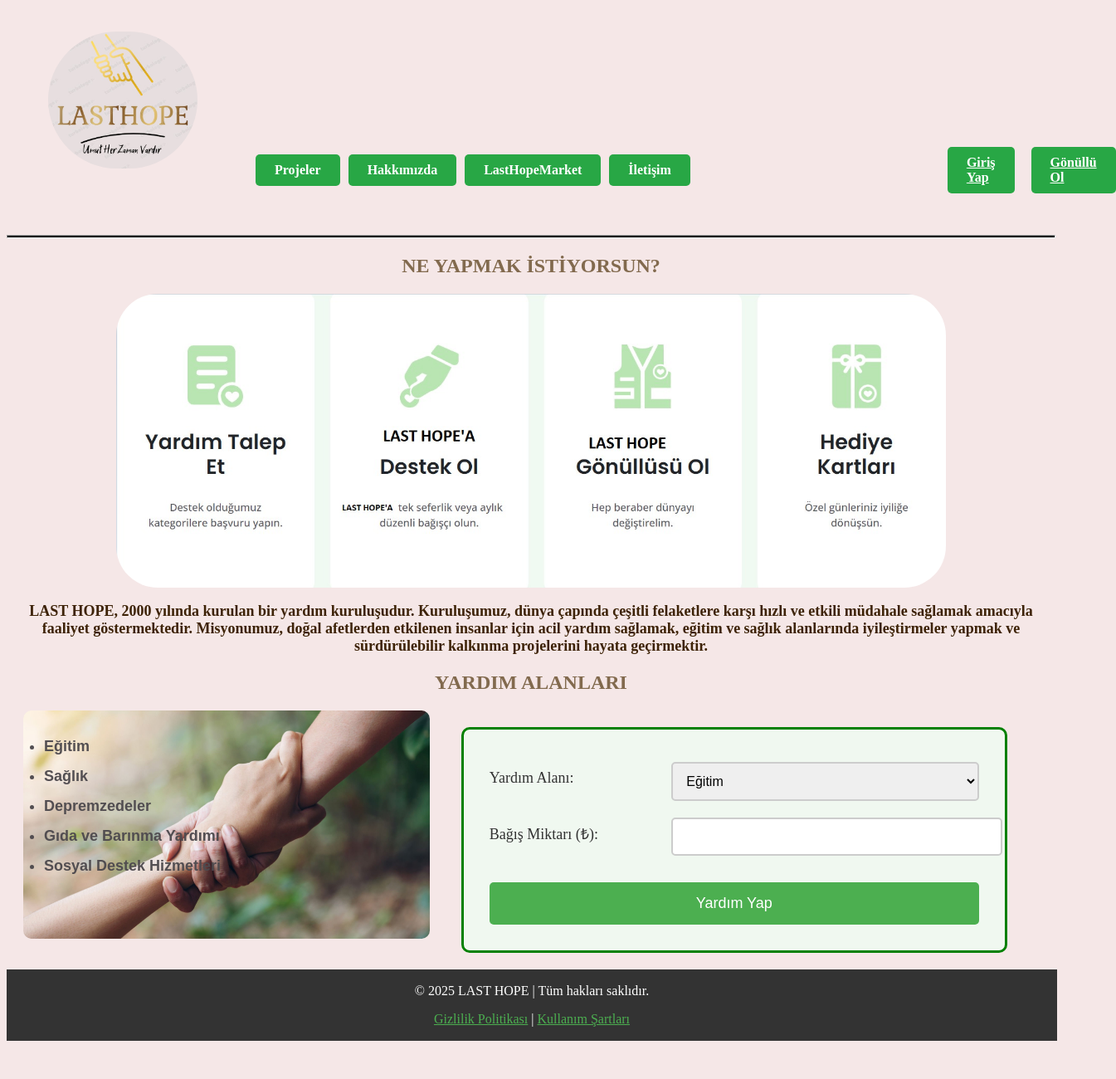
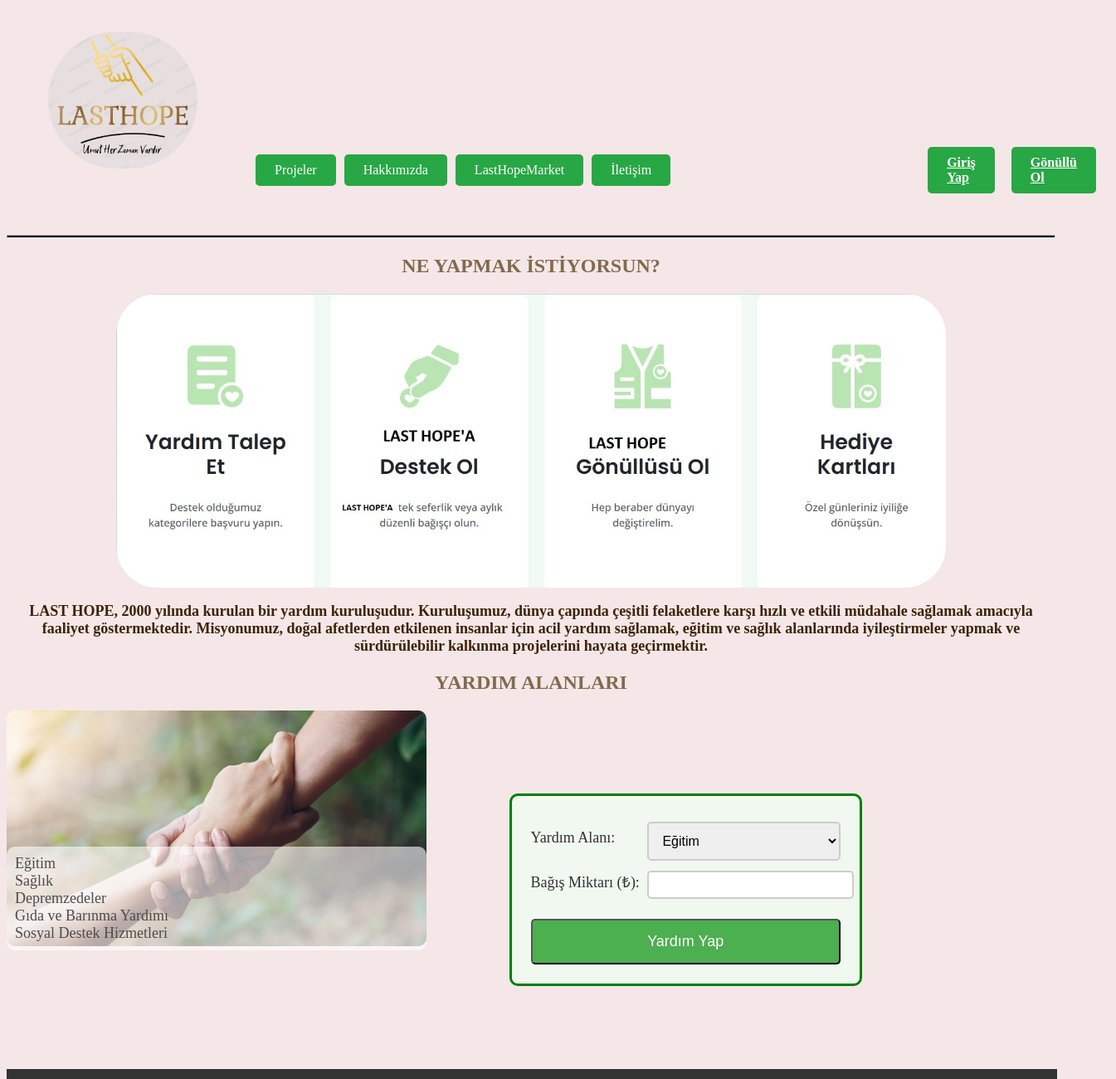
Before and after one commit to edasonumut3/first-html-project, a plain HTML site: page index.html in a window 1280 px wide. Shown: the top 1300 px of the page at 83% size, 1345 px wide, since content can reach past the window. Before the commit the page ends 1262 px from the top, so only its background shows below. Drawn offline with Linux system fonts and the light colour scheme.

Commit message:
Update index.html

```diff
--- a/index.html
+++ b/index.html
@@ -16,39 +16,43 @@
 
 
    <a href="#" style="margin-left: 300px;background-color: #28a745; color: white; padding: 10px 23px;
-   border-radius: 5px; font-weight: bold; text-decoration: none; ">
+   border-radius: 5px;  text-decoration: none; ">
    Projeler
    </a>
+
    <a href="#" style="background-color: #28a745; color: white; padding: 10px 23px;
-   border-radius: 5px; font-weight: bold; text-decoration: none;  ">
+   border-radius: 5px; text-decoration: none;  ">
    Hakkımızda
    </a>
+
    <a href="#" style="background-color: #28a745; color: white; padding: 10px 23px;
-border-radius: 5px; font-weight: bold; text-decoration: none; ">
+    border-radius: 5px; text-decoration: none; ">
     LastHopeMarket
    </a>
+
    <a href="#" style="background-color: #28a745; color: white; padding: 10px 23px;
-border-radius: 5px;  font-weight: bold;  text-decoration: none; ">
+   border-radius: 5px; text-decoration: none; ">
    İletişim
    </a>
 
 
    <!-- Yeşil "Giriş Yap" Butonu -->
    <a href="#" style="background-color: #28a745; color: white; padding: 10px 23px;
-                      border-radius: 5px; font-weight: bold;margin-left: 300px;">
-       Giriş Yap
+                      border-radius: 5px; margin-left: 300px;">
+       <b>Giriş Yap</b>
    </a>
+
    <a href="#" style="background-color: #28a745; color: white; padding: 10px 23px;
-                      border-radius: 5px; font-weight: bold; margin-left: 10px;">
-       Gönüllü Ol
+                      border-radius: 5px; margin-left: 10px;">
+     <b>Gönüllü Ol</b>
    </a>
 </div>
 
     <hr style="height: 2px; background-color: black; margin-top: 50px;">
+
     <h2 style="color: rgb(130, 106, 78); text-align: center; margin-top: 20px;">NE YAPMAK İSTİYORSUN?</h2>
 
-    <img src="LAST.jpg"
-     style="display: block; margin: auto; width: 1000px; height: auto; border-radius: 50px;">
+    <img src="LAST.jpg" style="display: block; margin: auto; width: 1000px;  border-radius: 50px;">
 
      <p style="text-align: center; font-size: 18px; color: rgb(61, 34, 6);">
         <strong>LAST HOPE, 2000 yılında kurulan bir yardım kuruluşudur. Kuruluşumuz, dünya çapında
@@ -57,18 +61,16 @@ border-radius: 5px;  font-weight: bold;  text-decoration: none; ">
         alanlarında iyileştirmeler yapmak ve sürdürülebilir kalkınma projelerini hayata geçirmektir.</strong>
     </p>
 
+
+
     <!-- Yardım alanları listesi ve tablosu -->
     <h2 style="text-align: center; color: rgb(130, 106, 78);">YARDIM ALANLARI</h3>
 
-    <div style="display: flex; justify-content: space-between; padding: 0 20px;">
+    <div style="display: flex; padding: 20 20px;">
         <!-- Yardım Alanları Listesi -->
-        <div style="position: relative; width: 40%;">
+        <div style="display: flex; flex-direction: column; width: 40%;">
             <img src="help.jpg" alt="Yardım Görseli" style="width: 100%; border-radius: 10px;">
-            <ul style="position: absolute; top: 15px; left: 5px;
-            font-size: 18px; color: #4e4a4ef8; font-family: Arial; font-weight: bold;
-            margin: 0; padding-left: 20px; list-style: disc;
-            line-height: 2; padding-top: 10px;">
-
+            <ul style="font-size: 18px; color: #4e4a4e; margin-top: -120px; list-style: none; padding: 10px; background: rgba(255, 255, 255, 0.6); border-radius: 10px;">
                 <li>Eğitim</li>
                 <li>Sağlık</li>
                 <li>Depremzedeler</li>
@@ -76,9 +78,12 @@ border-radius: 5px;  font-weight: bold;  text-decoration: none; ">
                 <li>Sosyal Destek Hizmetleri</li>
             </ul>
         </div>
+
+
+
     <!-- Yardım Formu -->
-<div style="width: 50%; border: 3px solid green; padding: 20px; border-radius: 10px; background-color: #f0f8f0; margin: 20px auto;">
-    <table style="font-size: 18px; color: rgb(50, 50, 50); width: 100%; border-spacing: 10px;">
+   <div style="width: 30%; border: 3px solid green; padding: 20px; border-radius: 10px; background-color: #f0f8f0; margin: 100px ;">
+    <table style="font-size: 18px; color: rgb(50, 50, 50); width: 100%; ">
         <tr>
             <td>Yardım Alanı:</td>
             <td>
@@ -94,11 +99,13 @@ border-radius: 5px;  font-weight: bold;  text-decoration: none; ">
 
         <tr>
             <td>Bağış Miktarı (₺):</td>
-            <td><input  style="width: 100%; padding: 12px; border: 2px solid #ccc; border-radius: 5px; font-size: 16px; margin-top: 8px;"></td>
+            <td><input  style="width: 100%; padding: 6px; border: 2px solid #ccc; border-radius: 5px; font-size: 16px; margin-top: 8px;"></td>
         </tr>
+
+
         <tr>
             <td colspan="2">
-                <button  style="background-color: #4CAF50; color: white; border: none; padding: 15px 30px; font-size: 18px; border-radius: 5px; cursor: pointer; width: 100%; margin-top: 20px;">
+                <button  style="background-color: #4CAF50; color: white; padding: 15px 30px; font-size: 18px; border-radius: 5px; width: 100%; margin-top: 20px;">
                     Yardım Yap
                 </button>
             </td>
```
Lines whose indentation alone changed are shown as unchanged.
